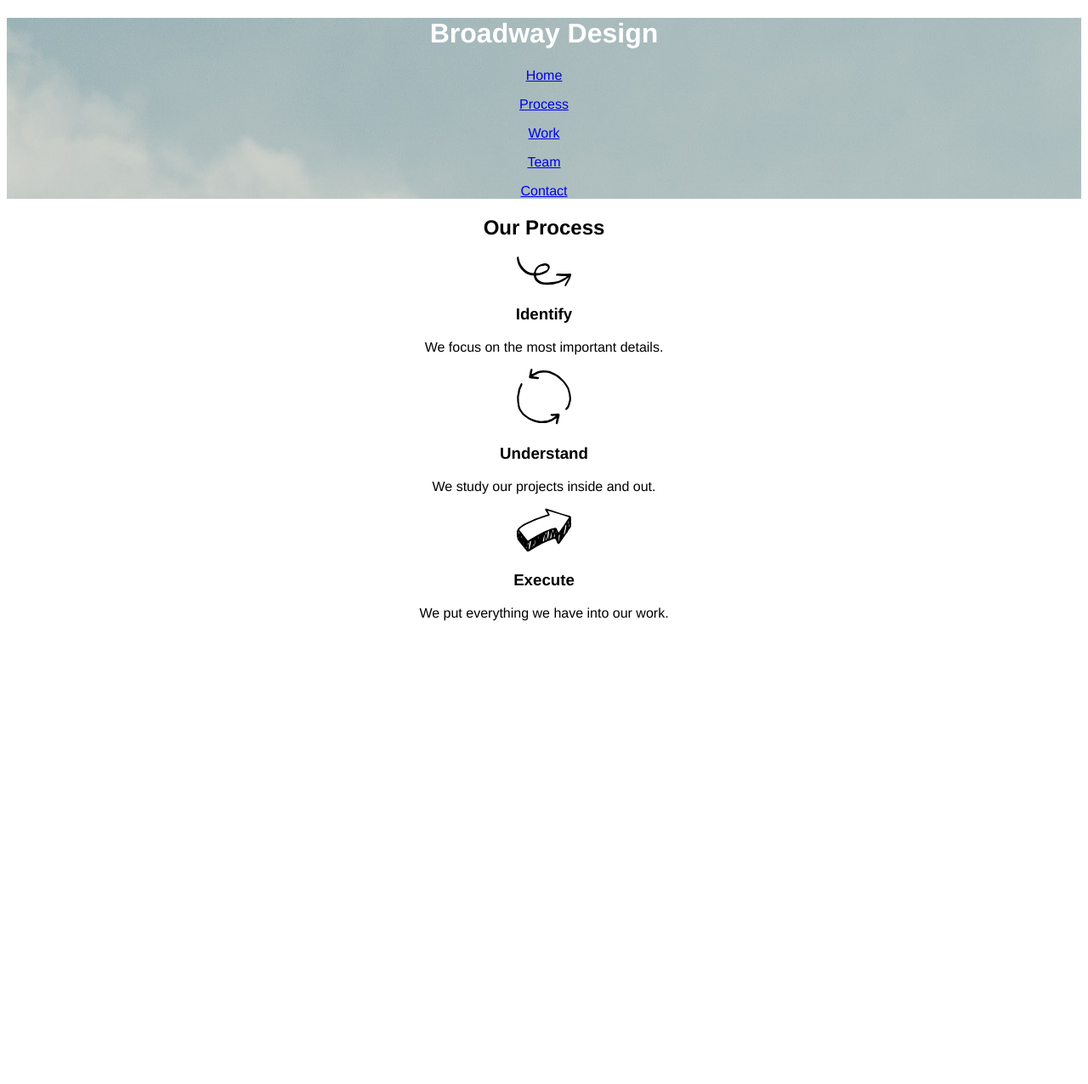
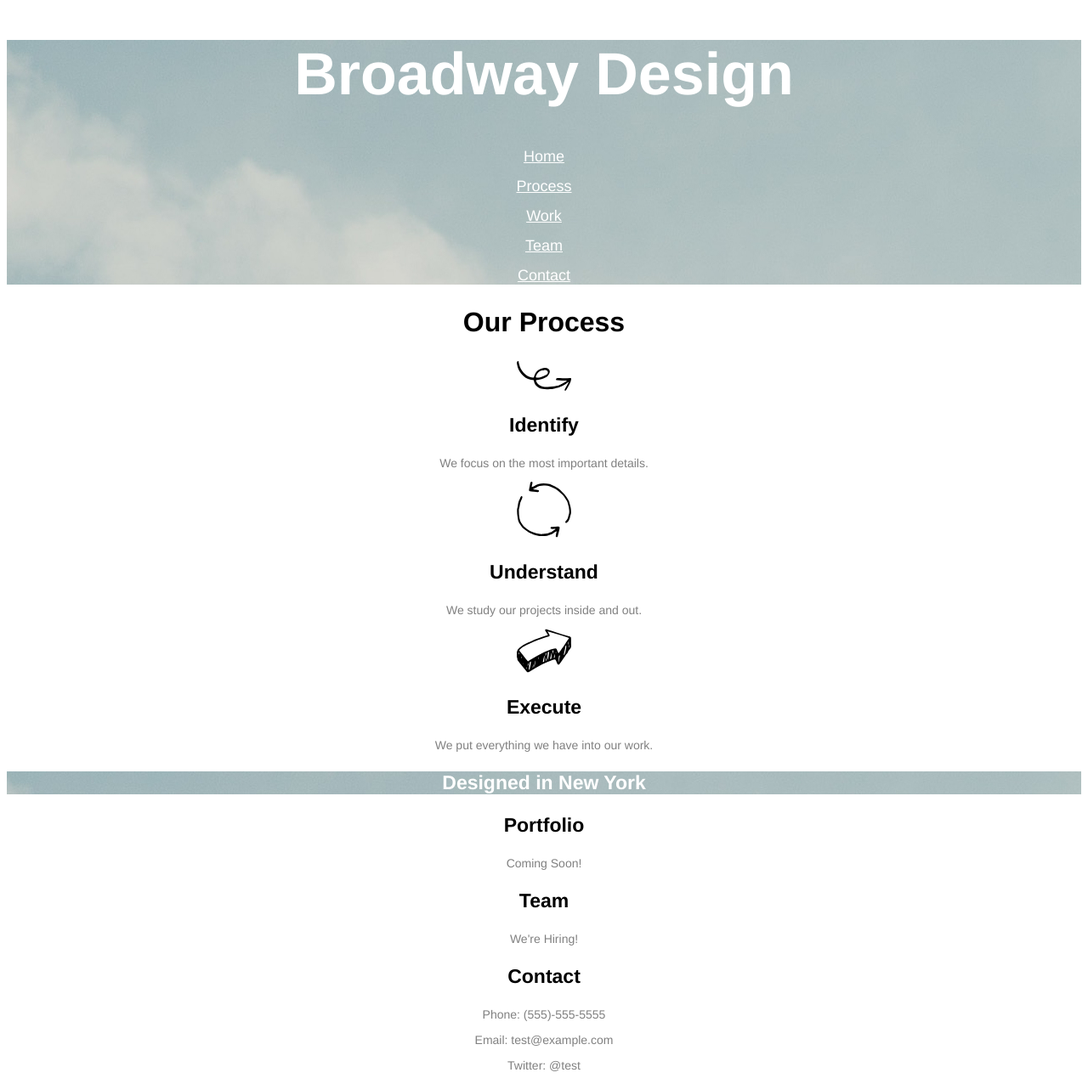
Before and after one commit to CurmudJim/broadway_design, a plain HTML site: page index.html in a window 1280 px wide. Shown: the whole page at 85% size. Before the commit the page ends 800 px from the top, so only its background shows below. Drawn offline with Linux system fonts and the light colour scheme.

Commit message:
Added portfolio, team, and contact sections.

```diff
--- a/index.html
+++ b/index.html
@@ -6,15 +6,15 @@
     <link rel="stylesheet" href="resources/css/style.css">
   </head>
   <body>
-    <div class="header">
+    <div class="flatiron">
       <h1>Broadway Design</h1>
       <p><a href="#">Home</a></p>
-      <p><a href="#">Process</a></p>
-      <p><a href="#">Work</a></p>
-      <p><a href="#">Team</a></p>
-      <p><a href="#">Contact</a></p>
+      <p><a href="#process">Process</a></p>
+      <p><a href="portfolio">Work</a></p>
+      <p><a href="team">Team</a></p>
+      <p><a href="contact">Contact</a></p>
     </div>
-    <div class="process">
+    <div id="process">
       <h2>Our Process</h2>
       <img src="resources/images/identify.svg" alt="identify">
       <h3>Identify</h3>
@@ -26,5 +26,20 @@
       <h3>Execute</h3>
       <p>We put everything we have into our work.</p>
     </div>
+    <h3 class="flatiron">Designed in New York</h3>
+    <div id="portfolio">
+      <h3>Portfolio</h3>
+      <p>Coming Soon!</p>
+    </div>
+    <div id="team">
+      <h3>Team</h3>
+      <p>We're Hiring!</p>
+    </div>
+    <div id="contact">
+      <h3>Contact</h3>
+      <p>Phone: (555)-555-5555</p>
+      <p>Email: test@example.com</p>
+      <p>Twitter: @test</p>
+    </div>
   </body>
 </html>
--- a/resources/css/style.css
+++ b/resources/css/style.css
@@ -3,10 +3,34 @@
   text-align: center;
 }
 
-.header {
+.flatiron {
   background-image: url(../images/the-flatiron-building.jpg);
+  color: white;
 }
 
-.header h1 {
+
+
+p {
+  font-size: 14px;
+  color: gray;
+}
+
+p a {
+  font-size: 18px;
   color: white;
 }
+
+h1 {
+  font-size: 70px;
+  font-weight: bold;
+}
+
+h2 {
+  font-size: 32px;
+  font-weight: bold;
+}
+
+h3 {
+  font-size: 23px;
+  font-weight: bold;
+}
```
